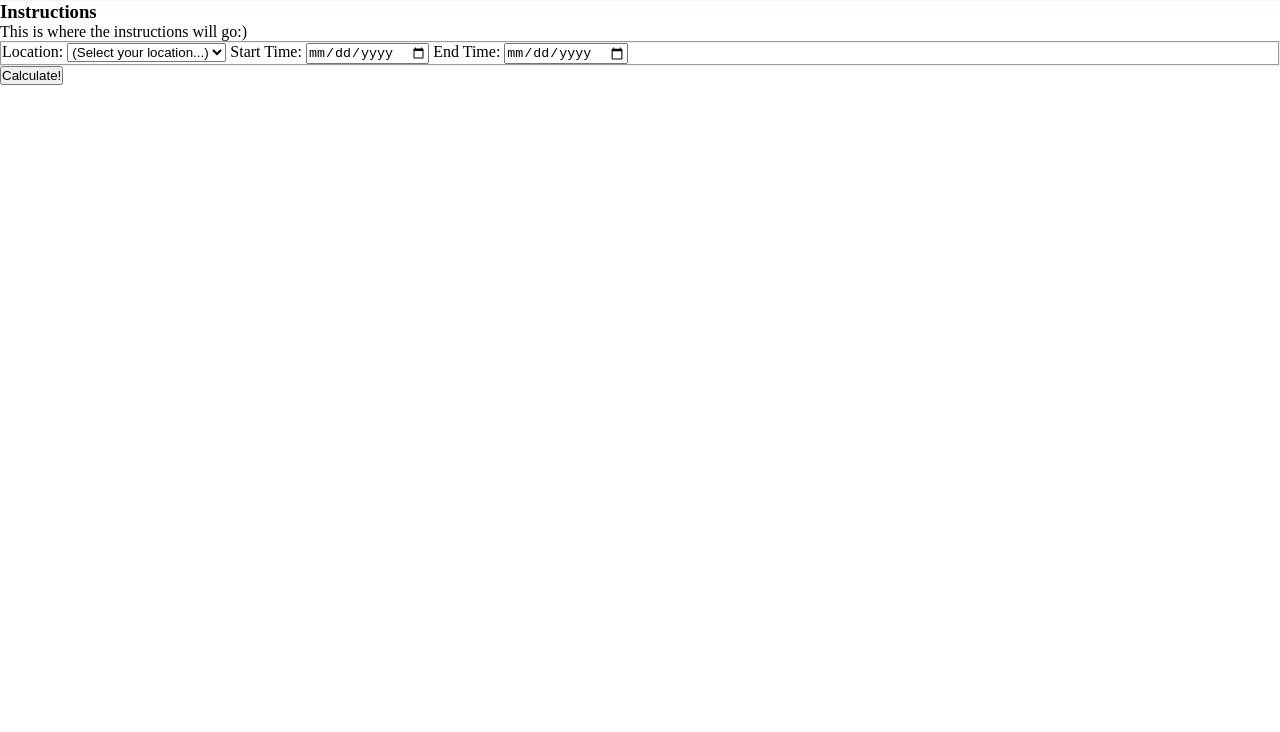
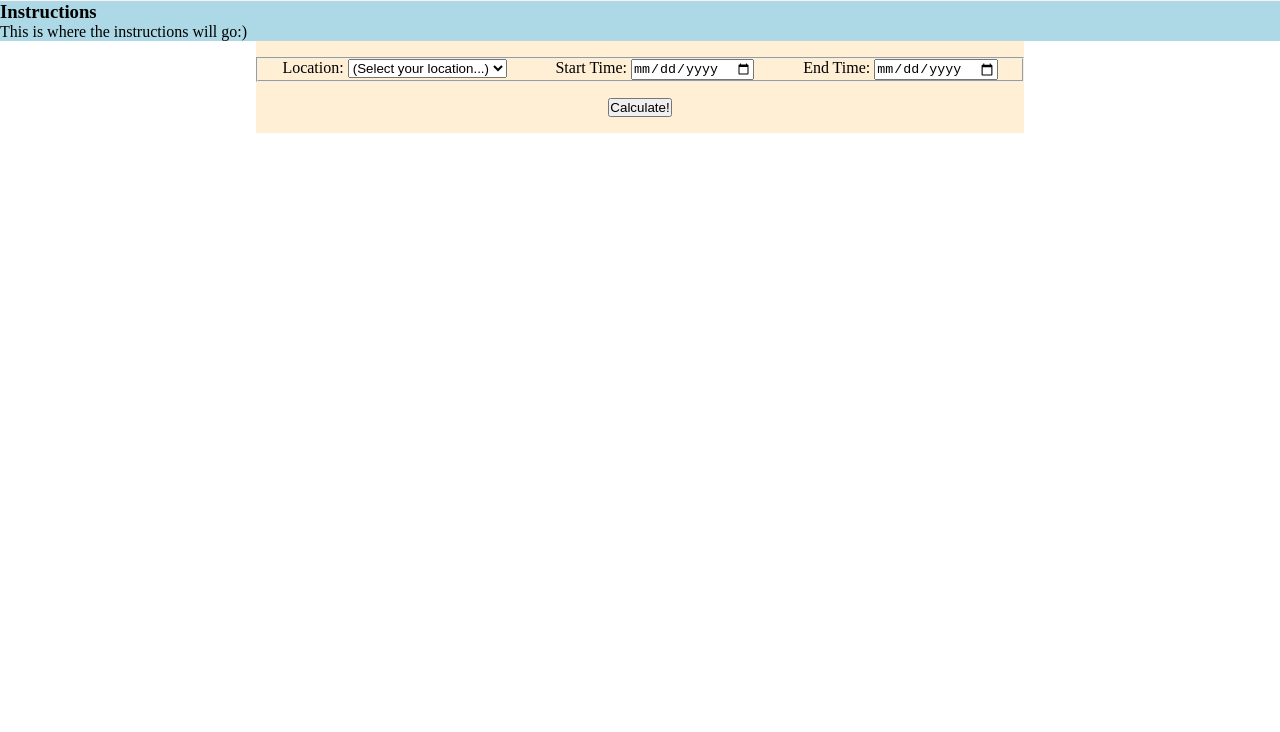
Before and after one commit to sevrinn/cash-drop-calculator, a website built with Parcel: page src/index.html in a window 1280 px wide. Shown: the part 68-800 px from the top of the page. Built offline with nearby package versions, Linux system fonts and the light colour scheme.

Commit message:
development backgrounds and inital styles

```diff
--- a/src/styles.css
+++ b/src/styles.css
@@ -12,3 +12,28 @@ header {
   padding: 1em 0;
   background-color: lavenderblush;
 }
+
+aside {
+  background-color: lightblue;
+}
+
+.container {
+  background-color: papayawhip;
+  width: 60%;
+  margin: 0 auto;
+  padding: 1em 0;
+}
+
+label {
+  display: block;
+}
+
+.info-collection {
+  display: flex;
+  justify-content: space-around;
+}
+
+#submit-holder {
+  margin: 1em auto 0 auto;
+  text-align: center;
+}
```
